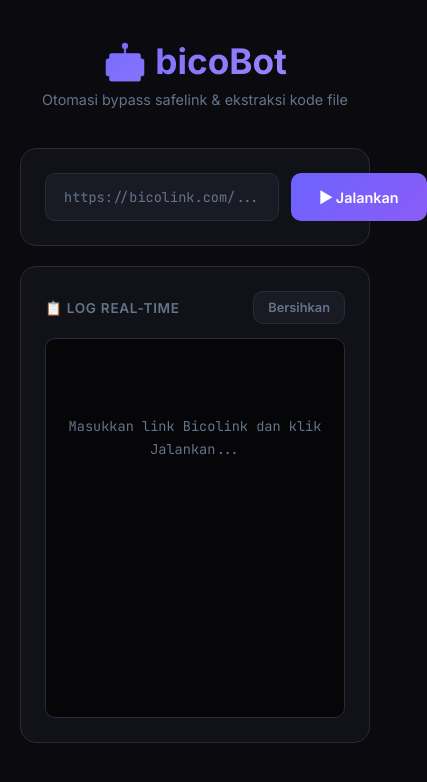
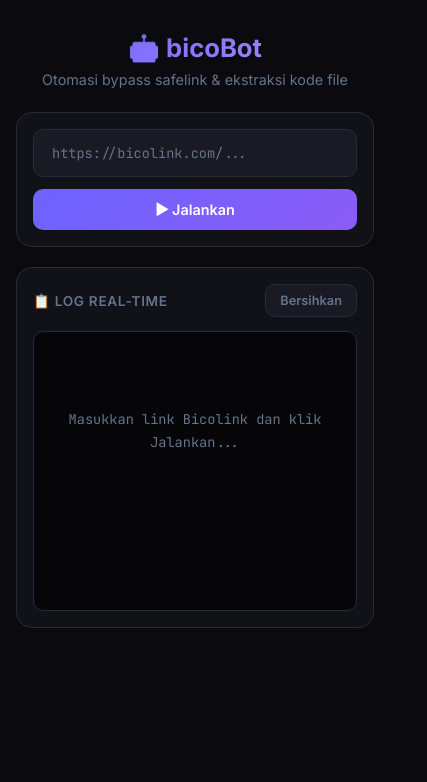
Before and after one commit to DanU-R/bicoBot, a website: page public/index.html in a window 390 px wide. Shown: the whole page, 427 px wide, since content can reach past the window. Drawn offline with Linux system fonts and the light colour scheme.

Commit message:
fix: clear PUPPETEER_EXECUTABLE_PATH env var, add responsive CSS

```diff
--- a/bicolink_bot.js
+++ b/bicolink_bot.js
@@ -22,6 +22,8 @@ async function runBot(targetUrl, onLog) {
     }
 
     const extractedCodes = [];
+
+    delete process.env.PUPPETEER_EXECUTABLE_PATH;
 
     const browser = await puppeteer.launch({
         headless: true,
--- a/public/index.html
+++ b/public/index.html
@@ -41,7 +41,7 @@
             display: flex;
             flex-direction: column;
             align-items: center;
-            padding: 40px 20px;
+            padding: 32px 16px;
         }
 
         .header {
@@ -82,6 +82,15 @@
         .input-group {
             display: flex;
             gap: 12px;
+            flex-wrap: wrap;
+        }
+
+        .input-group .input-url {
+            min-width: 0;
+        }
+
+        .input-group .btn {
+            flex-shrink: 0;
         }
 
         .input-url {
@@ -332,6 +341,36 @@
             padding: 60px 0;
             font-size: 0.85rem;
         }
+
+        @media (max-width: 600px) {
+            .header h1 {
+                font-size: 1.6rem;
+            }
+
+            .header {
+                margin-bottom: 24px;
+            }
+
+            .card {
+                padding: 16px;
+            }
+
+            .input-group {
+                flex-direction: column;
+            }
+
+            .input-group .btn {
+                width: 100%;
+            }
+
+            .log-terminal {
+                height: 280px;
+            }
+
+            .btn {
+                padding: 12px 20px;
+            }
+        }
     </style>
 </head>
 
```
